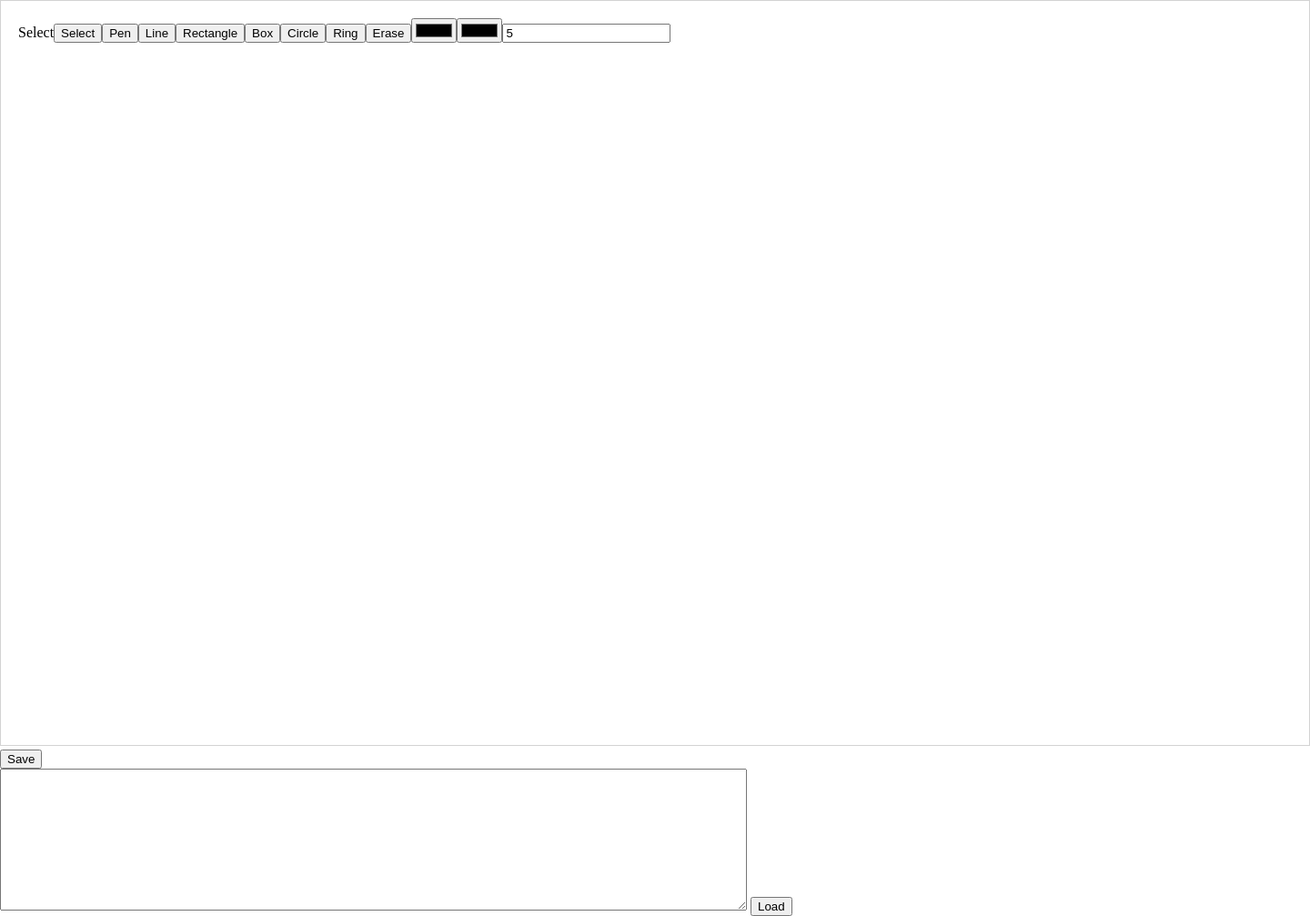
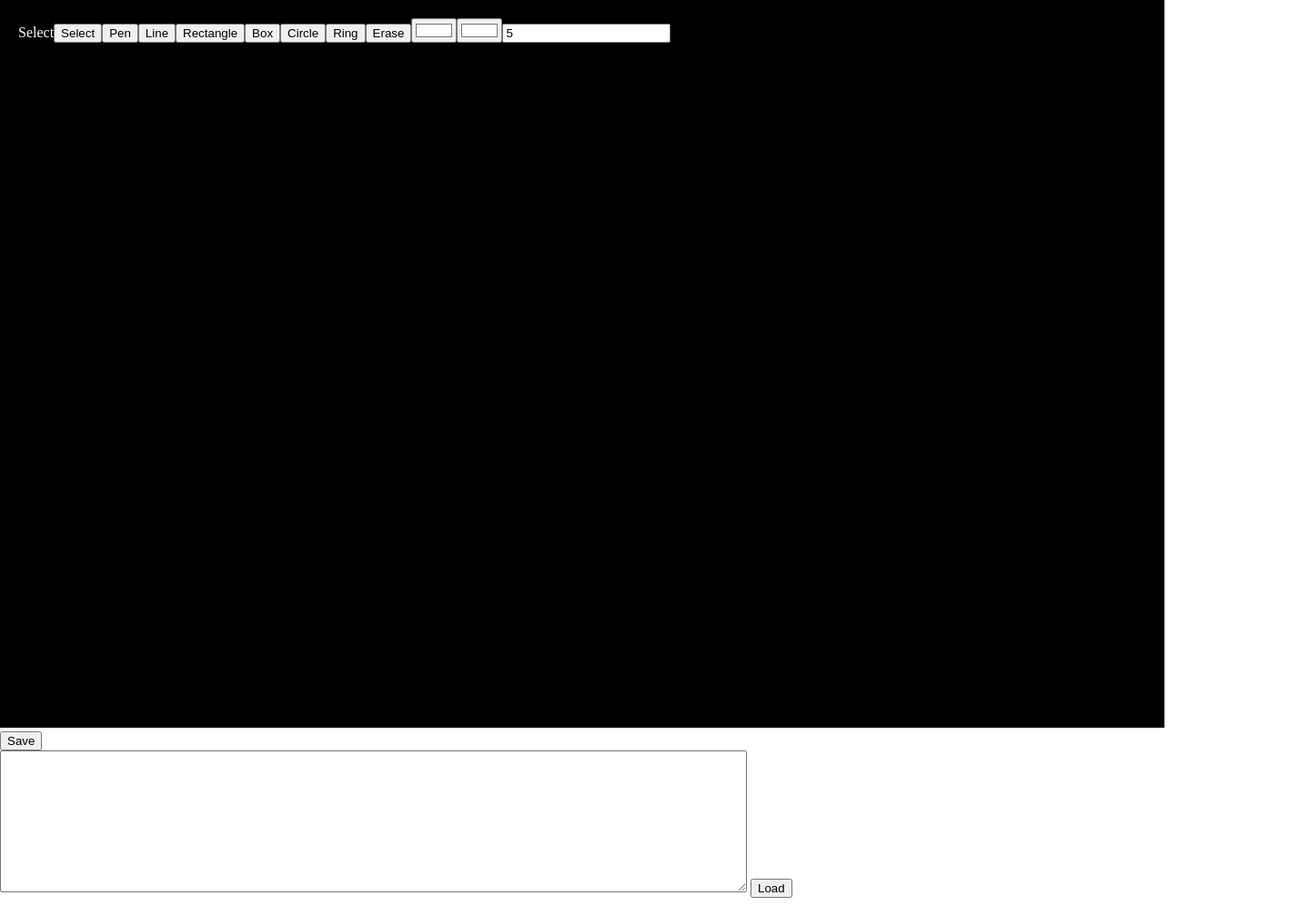
Before and after one commit to dunkmway/whiteboard, a plain HTML site: page index.html in a window 1280 px wide. Shown: the whole page at 91% size, 1440 px wide, since content can reach past the window. Drawn offline with Linux system fonts and the light colour scheme.

Commit message:
better meta styles

```diff
--- a/Whiteboard.js
+++ b/Whiteboard.js
@@ -15,10 +15,15 @@
 */
 
 const DEBUG_MODE = false;
+const isDarkMode = true;
 
-const SELECTED_COLOR = "green";
-const BOUNDING_BOX_COLOR = "red";
-const BACKGROUND_COLOR = "white";
+const SELECTED_COLOR = "#00ff00";
+const BOUNDING_BOX_COLOR = "#ff0000";
+const BACKGROUND_COLOR = isDarkMode ? "#000000" : "#ffffff";
+const FILL_COLOR = isDarkMode ? "#ffffff" : "#000000";
+const STROKE_STYLE = isDarkMode ? "#ffffff" : "#000000";
+
+
 
 class CanvasMode {
     static Select = new CanvasMode('Select');
@@ -55,8 +60,8 @@ class Whiteboard {
         this.mode = CanvasMode.Select;
 
         this.currentObject = null;
-        this.fillStyle = 'black';
-        this.strokeStyle = 'black';
+        this.fillStyle = FILL_COLOR;
+        this.strokeStyle = STROKE_STYLE;
         this.lineWidth = 5;
         this.lineCap = 'butt';      // butt, round, square
         this.lineJoin = 'miter';    // miter, round, bevel
@@ -72,7 +77,7 @@ class Whiteboard {
         canvas.addEventListener('keydown', (event) => this.handleKeyDown(event));
 
         this.toolbar.style = `
-            position: fixed;
+            position: absolute;
             top: 20px;
             left: 20px;
         `;
@@ -90,6 +95,7 @@ class Whiteboard {
         const widthInput = document.createElement('input');
 
         this.modeText.textContent = this.mode.name;
+        this.modeText.style.color = this.strokeStyle;
         selectButton.textContent = 'Select';
         penButton.textContent = 'Pen';
         lineButton.textContent = 'Line';
@@ -99,9 +105,11 @@ class Whiteboard {
         ringButton.textContent = 'Ring';
         eraseButton.textContent = 'Erase';
         strokeColorPicker.type = 'color';
+        strokeColorPicker.value = this.strokeStyle;
         fillColorPicker.type = 'color';
+        fillColorPicker.value = this.fillStyle;
         widthInput.type = 'number';
-        widthInput.value = '5';
+        widthInput.value = this.lineWidth.toString();
 
         selectButton.addEventListener('click', () => this.setMode(CanvasMode.Select));
         penButton.addEventListener('click', () => this.setMode(CanvasMode.Pen));
@@ -559,6 +567,7 @@ class Whiteboard {
             // manually draw in the box
             this.context.beginPath();
             this.context.strokeStyle = SELECTED_COLOR;
+            this.context.lineWidth = 5;
             this.context.setLineDash([4,2]);
             this.context.rect(this.currentObject.startPoint.x, this.currentObject.startPoint.y, this.currentObject.getWidth(), this.currentObject.getHeight());
             this.context.stroke();
@@ -774,6 +783,7 @@ class WhiteboardObject {
 
     drawBoundingBox(context) {
         context.strokeStyle = BOUNDING_BOX_COLOR;
+        context.lineWidth = 5;
         context.beginPath();
         context.rect(this.boundingBox.startPoint.x, this.boundingBox.startPoint.y, this.boundingBox.getWidth(), this.boundingBox.getHeight());
         context.stroke();
@@ -781,6 +791,7 @@ class WhiteboardObject {
 
     drawSelected(context) {
         context.strokeStyle = SELECTED_COLOR;
+        context.lineWidth = 5;
         context.beginPath();
         context.rect(this.boundingBox.startPoint.x, this.boundingBox.startPoint.y, this.boundingBox.getWidth(), this.boundingBox.getHeight());
         context.stroke();
--- a/index.html
+++ b/index.html
@@ -20,9 +20,9 @@
         }
 
         canvas {
-            height: 820px;
-            width: 1440px;
-            border: 1px solid lightgray;
+            height: 100vh;
+            width: 100vw;
+            position: relative;
         }
 
         canvas:focus {
--- a/index.js
+++ b/index.js
@@ -5,8 +5,7 @@ function main() {
 }
 
 function save() {
-    console.log(JSON.stringify(whiteboard.toObject()));
-    console.log(whiteboard.toObject())
+    document.getElementById('load').value = JSON.stringify(whiteboard.toObject());
 }
 
 function load() {
```
